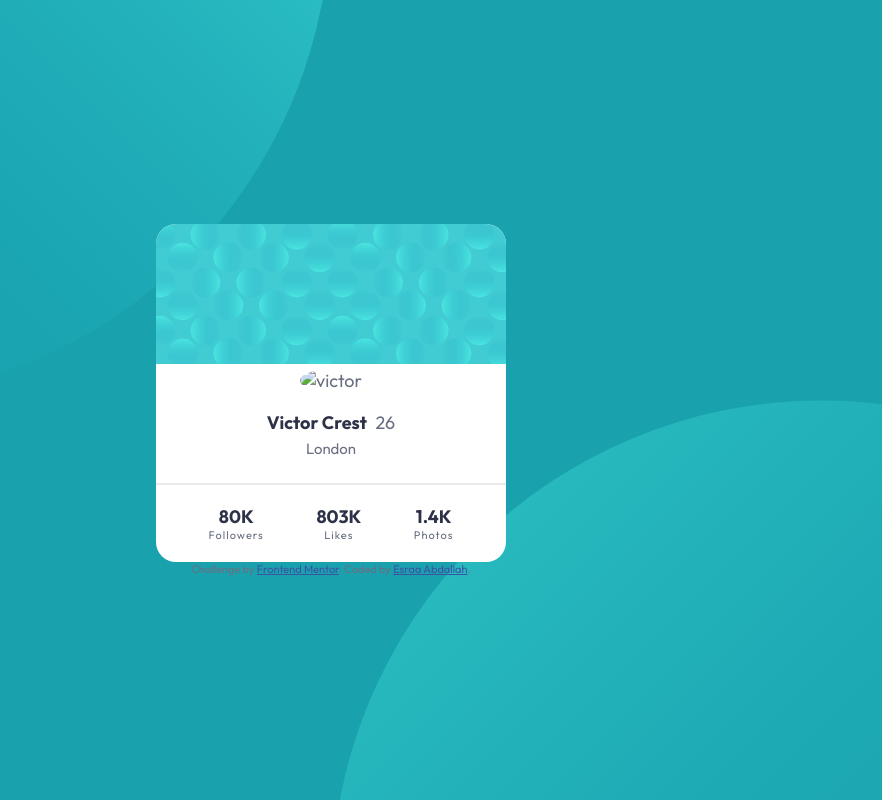
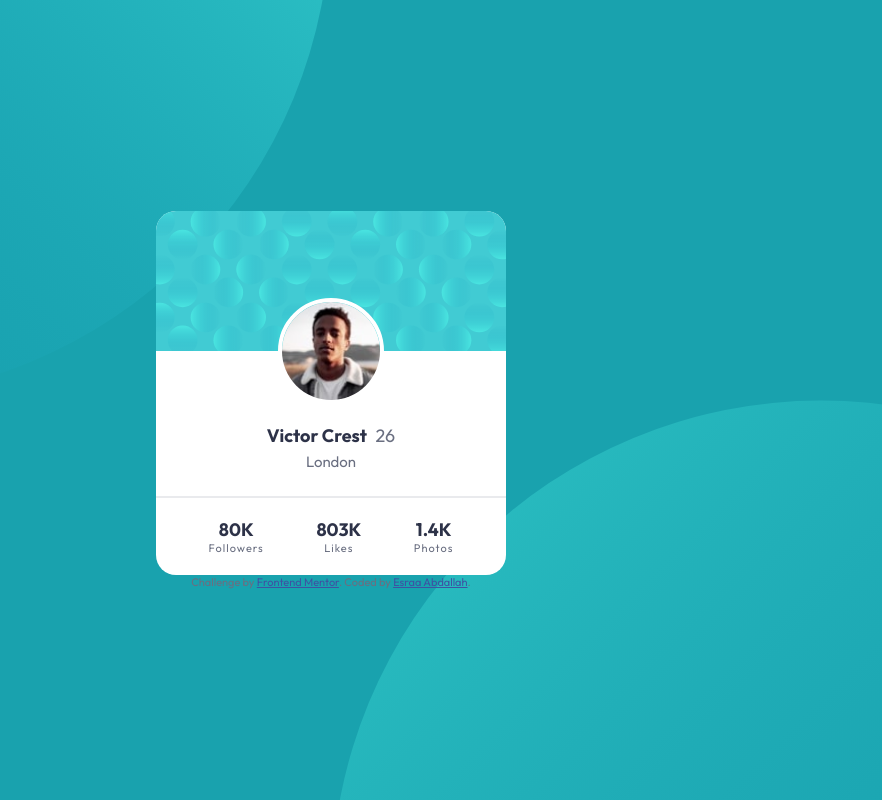
Before and after one commit to Esraa-Abdallah21010/Profile-card-component, a plain HTML site: page index.html in a window 1280 px wide. Shown: the whole page, without its empty margins (309-1191 px from the left). Drawn offline with Linux system fonts and the light colour scheme; the site is published under a folder, as on GitHub Pages, so addresses that start at the root find nothing.

Commit message:
Update index.html

```diff
--- a/index.html
+++ b/index.html
@@ -18,7 +18,7 @@
           <img src="./images/bg-pattern-card.svg" alt="pattern card"/>
         </div>
         <div class="victor">
-          <img src="/images/image-victor.jpg" alt="victor"/>
+          <img src="./images/image-victor.jpg" alt="victor"/>
         </div>
         <div class="info">
           <p class="name">Victor Crest <span>26</span></p>
```
